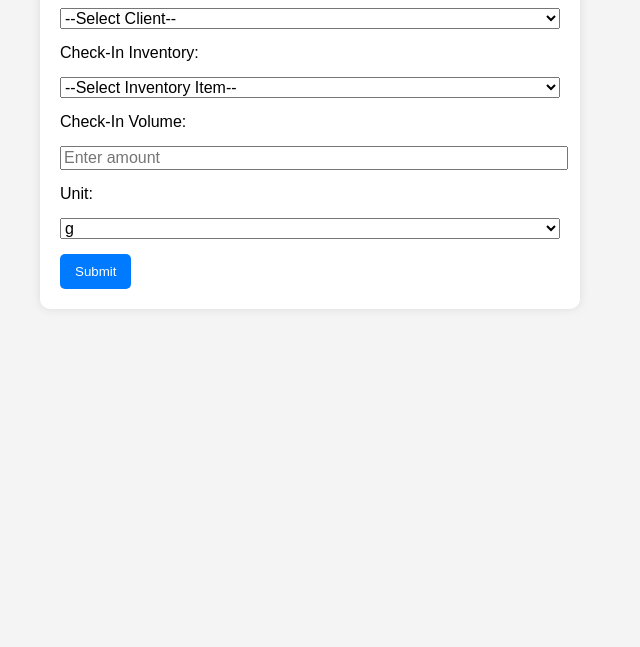
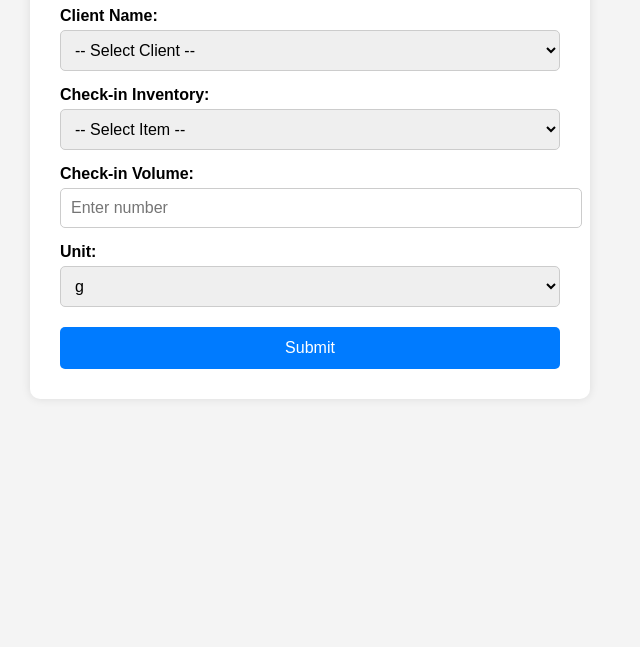
Before and after one commit to KevinZheng-1/SupplySight, a plain HTML site: page supply_sight_form.html in a window 1280 px wide. Shown: the part 153-800 px from the top of the page, without its empty margins (330-970 px from the left). Drawn offline with Linux system fonts and the light colour scheme.

Commit message:
Update supply_sight_form.html

```diff
--- a/supply_sight_form.html
+++ b/supply_sight_form.html
@@ -1,39 +1,50 @@
 <!DOCTYPE html>
 <html lang="en">
 <head>
-  <meta charset="UTF-8">
-  <meta name="viewport" content="width=device-width, initial-scale=1.0">
+  <meta charset="UTF-8" />
+  <meta name="viewport" content="width=device-width, initial-scale=1.0"/>
   <title>SupplySight</title>
   <style>
     body {
       font-family: Arial, sans-serif;
-      padding: 20px;
       background-color: #f4f4f4;
+      margin: 0;
+      padding: 0;
+    }
+    .container {
+      max-width: 500px;
+      margin: 50px auto;
+      padding: 30px;
+      background-color: #ffffff;
+      border-radius: 10px;
+      box-shadow: 0 0 10px rgba(0,0,0,0.1);
     }
     h1 {
       text-align: center;
       color: #333;
     }
-    form {
-      max-width: 500px;
-      margin: auto;
-      background: #fff;
-      padding: 20px;
-      border-radius: 10px;
-      box-shadow: 0 0 10px rgba(0, 0, 0, 0.1);
+    label {
+      margin-top: 15px;
+      display: block;
+      font-weight: bold;
     }
-    label, select, input {
-      display: block;
+    select, input {
       width: 100%;
-      margin-bottom: 15px;
+      padding: 10px;
+      margin-top: 5px;
       font-size: 16px;
+      border: 1px solid #ccc;
+      border-radius: 5px;
     }
     button {
-      padding: 10px 15px;
+      margin-top: 20px;
+      padding: 12px;
       background-color: #007BFF;
       color: white;
       border: none;
+      font-size: 16px;
       border-radius: 5px;
+      width: 100%;
       cursor: pointer;
     }
     button:hover {
@@ -42,11 +53,12 @@
   </style>
 </head>
 <body>
+  <div class="container">
     <h1>SupplySight</h1>
-  <form id="inventoryForm">
+    <form id="supplyForm">
       <label for="client">Client Name:</label>
       <select id="client" name="client" required>
-      <option value="">--Select Client--</option>
+        <option value="">-- Select Client --</option>
         <option>Cafe_1</option>
         <option>Cafe_2</option>
         <option>Cafe_3</option>
@@ -59,9 +71,9 @@
         <option>Cafe_10</option>
       </select>
 
-    <label for="inventory">Check-In Inventory:</label>
+      <label for="inventory">Check-in Inventory:</label>
       <select id="inventory" name="inventory" required>
-      <option value="">--Select Inventory Item--</option>
+        <option value="">-- Select Item --</option>
         <option>Coffee Beans</option>
         <option>Water</option>
         <option>Milk</option>
@@ -83,8 +95,8 @@
         <option>Whipped Cream</option>
       </select>
 
-    <label for="volume">Check-In Volume:</label>
-    <input type="number" id="volume" name="volume" placeholder="Enter amount" required>
+      <label for="volume">Check-in Volume:</label>
+      <input type="number" id="volume" name="volume" placeholder="Enter number" required />
 
       <label for="unit">Unit:</label>
       <select id="unit" name="unit" required>
@@ -94,11 +106,12 @@
 
       <button type="submit">Submit</button>
     </form>
+  </div>
 
   <script>
-    document.getElementById('inventoryForm').addEventListener('submit', function(e) {
-      e.preventDefault();
-      alert('Data submitted successfully!');
+    document.getElementById('supplyForm').addEventListener('submit', function(event) {
+      event.preventDefault();
+      alert('✅ Submission successful! (Note: Form data not saved yet)');
     });
   </script>
 </body>
```
Lines whose indentation alone changed are shown as unchanged.
